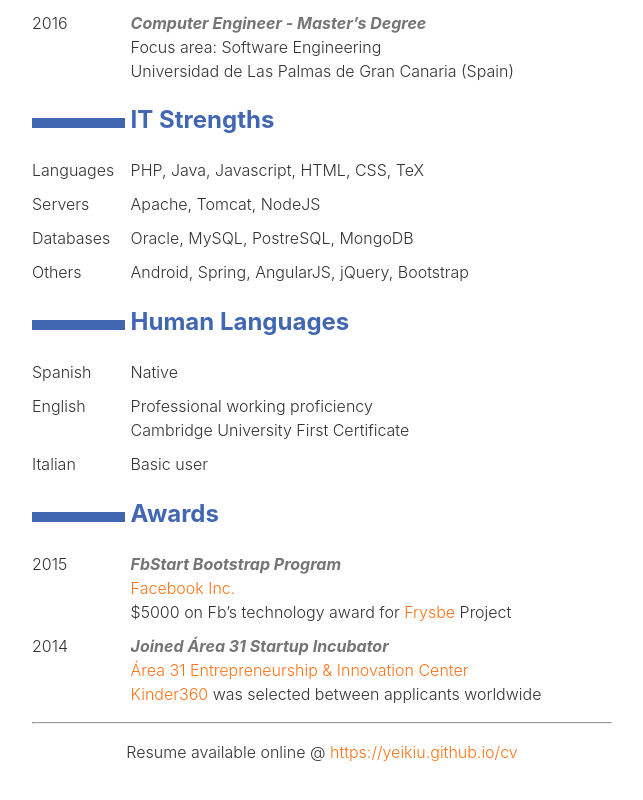
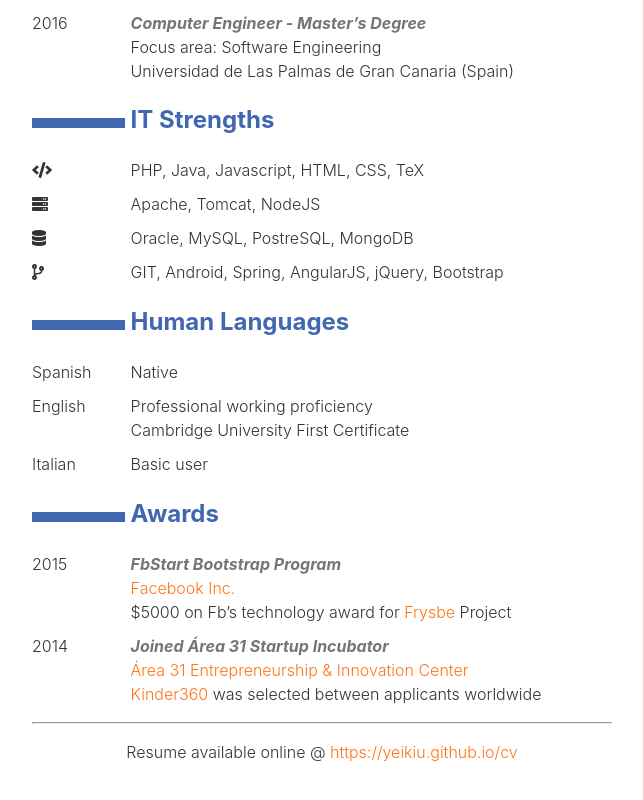
Before and after one commit to yeikiu/yeikiu.github.io, a plain HTML site: page cv.html in a window 1280 px wide. Shown: the part 1257-2057 px from the top of the page, without its empty margins (318-961 px from the left). Drawn offline with Linux system fonts and the light colour scheme.

Commit message:
font awesome is awesome!

```diff
--- a/cv.html
+++ b/cv.html
@@ -69,17 +69,17 @@ Universidad de Las Palmas de Gran Canaria (Spain)
 </dl>
 <h2 id="it-strengths">IT Strengths</h2>
 <dl>
-<dt>Languages</dt>
+<dt><span class="fas fa-code fa-md"></dt>
 <dd>PHP, Java, Javascript, HTML, CSS, TeX
 </dd>
-<dt>Servers</dt>
+<dt><span class="fas fa-server fa-md"></dt>
 <dd>Apache, Tomcat, NodeJS
 </dd>
-<dt>Databases</dt>
+<dt><span class="fas fa-database fa-md"></dt>
 <dd>Oracle, MySQL, PostreSQL, MongoDB
 </dd>
-<dt>Others</dt>
-<dd>Android, Spring, AngularJS, jQuery, Bootstrap
+<dt><span class="fas fa-code-branch fa-md"></dt>
+<dd>GIT, Android, Spring, AngularJS, jQuery, Bootstrap
 </dd>
 </dl>
 <h2 id="human-languages">Human Languages</h2>
```
Also changed, not shown: cv.md (+7 -6 lines), 1 other file.
